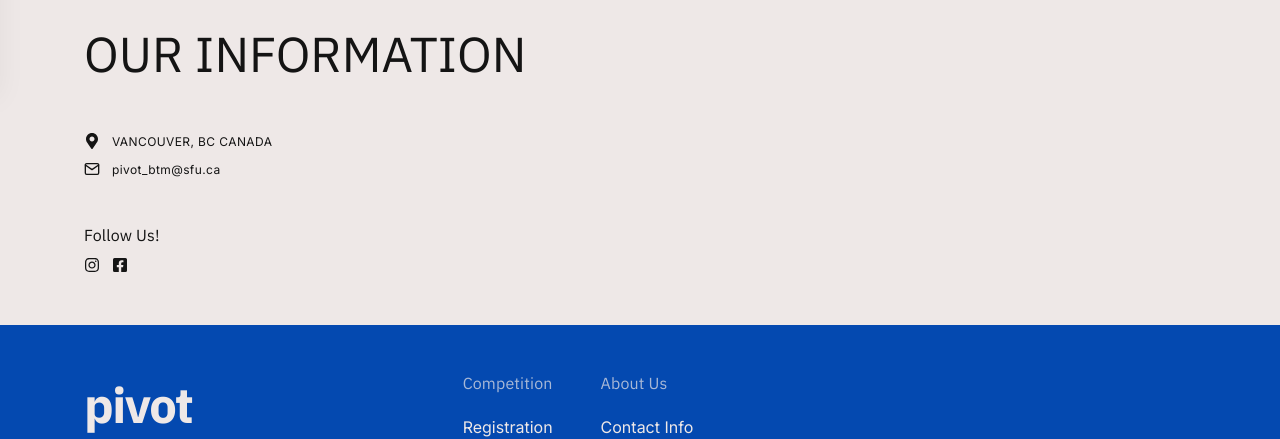
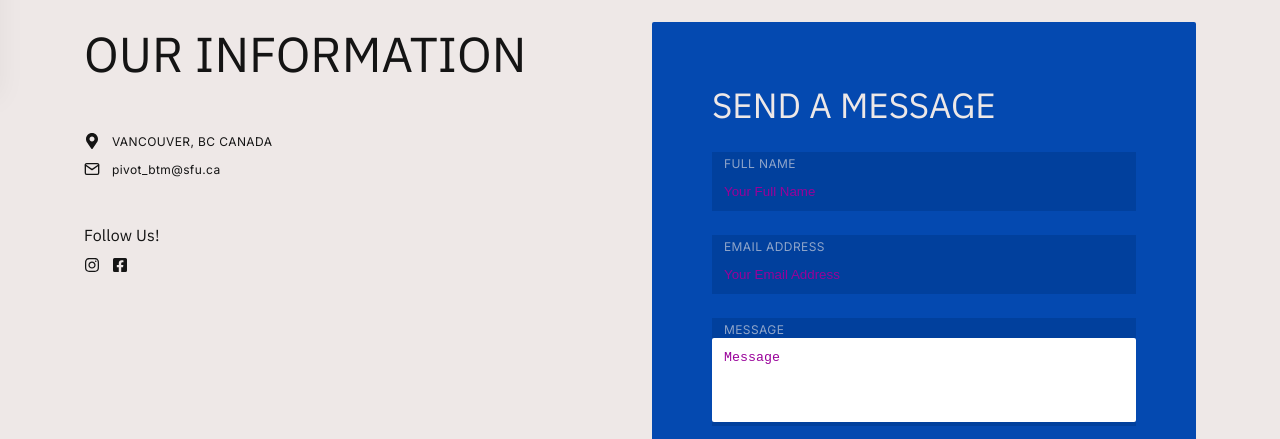
Before and after one commit to caseit-tech-director/pivot-2022, a Next.js app: page /contact in a window 1280 px wide. Shown: the part 376-815 px from the top of the page. Built offline with nearby package versions, Linux system fonts and the light colour scheme.

Commit message:
Styling contact form

```diff
--- a/components/Contact/ContactForm.js
+++ b/components/Contact/ContactForm.js
@@ -1,31 +1,53 @@
+import style from '../../styles/modules/_contact.module.scss';
+
 export default function ContactForm() {
   return (
-    <div className="container">
-      <h4>SEND A MESSAGE</h4>
+    <div className={style['container']}>
+      <h4 className={style['contact--form--title']}>SEND A MESSAGE</h4>
       <form action="action_page.php">
-        <label htmlFor="fname">First Name</label>
+        <div className={style['label--input--wrapper']}>
+          <label className={style['form--label']} htmlFor="fname">
+            FULL NAME
+          </label>
           <input
+            className={style['form--input']}
             type="text"
             id="fname"
-          name="firstname"
-          placeholder="Your name.."
+            name="name"
+            placeholder="Your Full Name"
           />
-        <label htmlFor="lname">Last Name</label>
+        </div>
+        <div className={style['label--input--wrapper']}>
+          <label className={style['form--label']} htmlFor="email">
+            EMAIL ADDRESS
+          </label>
           <input
+            className={style['form--input']}
             type="text"
-          id="lname"
-          name="lastname"
-          placeholder="Your last name.."
+            id="email"
+            name="email"
+            placeholder="Your Email Address"
           />
-        <label htmlFor="email">Email</label>
-        <input type="text" id="email" name="email" placeholder="Your email.." />
-        <label htmlFor="subject">Subject</label>
+        </div>
+        <div className={style['label--input--wrapper']}>
+          <label className={style['form--label']} htmlFor="subject">
+            MESSAGE
+          </label>
           <textarea
+            rows="4"
+            className={[
+              style['form--input'],
+              style['form--message--input'],
+            ].join('')}
             id="subject"
             name="subject"
-          placeholder="Write something.."
+            placeholder="Message"
           ></textarea>
-        <input type="submit" value="SEND MESSAGE" />
+        </div>
+
+        <button type="submit" value="Your Message">
+          SEND MESSAGE
+        </button>
       </form>
     </div>
   );
--- a/components/Contact/ContactSection.js
+++ b/components/Contact/ContactSection.js
@@ -9,9 +9,9 @@
       <div className={style['contact--section--information--gc']}>
         <ContactInformation/>
       </div>
-      {/* <div className={style['contact--section--form--gc']}>
+      <div className={style['contact--section--form--gc']}>
         <ContactForm/>
-      </div> */}
+      </div>
     </ExtendableLayout>
   );
 }
--- a/styles/base/_variables.scss
+++ b/styles/base/_variables.scss
@@ -65,6 +65,7 @@
 
 // Color
 $primary-color: #0449b0;
+$blue--dim--25: #01409D;
 $secondary-color: #012b69;
 $background-color: #eee8e7;
 $accent-green: #5ce32d;
--- a/styles/modules/_contact.module.scss
+++ b/styles/modules/_contact.module.scss
@@ -1,6 +1,6 @@
 @import '../base/variables';
 
-.contact--icon{
+.contact--icon {
   margin-right: $xs-margin;
 }
 
@@ -8,7 +8,7 @@
   margin-bottom: $med-margin;
 }
 
-.inactive{
+.inactive {
   display: none;
 }
 
@@ -16,7 +16,7 @@
   .contact--information--item {
     display: flex;
     margin-top: $xs-margin;
-    caption{
+    caption {
       margin-left: $xs-margin;
       align-items: center;
       display: flex;
@@ -28,7 +28,7 @@
 }
 
 .social--media--item--wrapper {
-  a{
+  a {
     color: $bg-color--black;
   }
   margin-top: $xs-margin;
@@ -51,3 +51,102 @@
   grid-column-start: 7;
   grid-column-end: $grid--end;
 }
+
+.contact--form--title {
+  color: $primary-color--white;
+}
+
+.container {
+  * {
+    margin: 0 !important;
+    padding: $xs-margin !important;
+    border-style: none !important;
+    box-sizing: border-box;
+    transition: all 0.3s ease-in-out;
+  }
+
+  ::-webkit-input-placeholder {
+    /* WebKit, Blink, Edge */
+    color: #909;
+  }
+  :-moz-placeholder {
+    /* Mozilla Firefox 4 to 18 */
+    color: #909;
+    opacity: 1;
+  }
+  ::-moz-placeholder {
+    /* Mozilla Firefox 19+ */
+    color: #909;
+    opacity: 1;
+  }
+  :-ms-input-placeholder {
+    /* Internet Explorer 10-11 */
+    color: #909;
+  }
+  ::-ms-input-placeholder {
+    /* Microsoft Edge */
+    color: #909;
+  }
+
+  ::placeholder {
+    /* Most modern browsers support this now. */
+    color: #909;
+  }
+
+  input,
+  textarea {
+    color: $primary-color--white !important;
+    font-weight: 500;
+    border: none;
+    outline: none;
+    border-radius: 2px;
+  }
+
+  textarea {
+    resize: none;
+  }
+
+  button {
+    text-transform: uppercase;
+    font-weight: 300;
+    color: $primary-color--white;
+    background-color: $secondary-color;
+    cursor: pointer;
+    outline: none;
+    border-radius: 2px;
+    border: none;
+  }
+
+  input:hover,
+  textarea:hover,
+  button:hover {
+    opacity: 0.5;
+  }
+
+  div {
+    padding: 0 !important;
+  }
+
+  background-color: $primary-color;
+  padding: $med-margin;
+  border-radius: 2px;
+
+  .form--label {
+    color: $primary-color--white;
+    opacity: 0.6;
+    font-size: $caption--font-sz;
+    letter-spacing: $caption--tk;
+  }
+
+  .form--input {
+    // background-color: $blue--dim--25;
+    background-color: transparent;
+  }
+
+  .form--message--input {
+  }
+  .label--input--wrapper {
+    background-color: $blue--dim--25;
+    margin-bottom: $sm-margin !important;
+  }
+}
```
Lines whose indentation alone changed are shown as unchanged.
